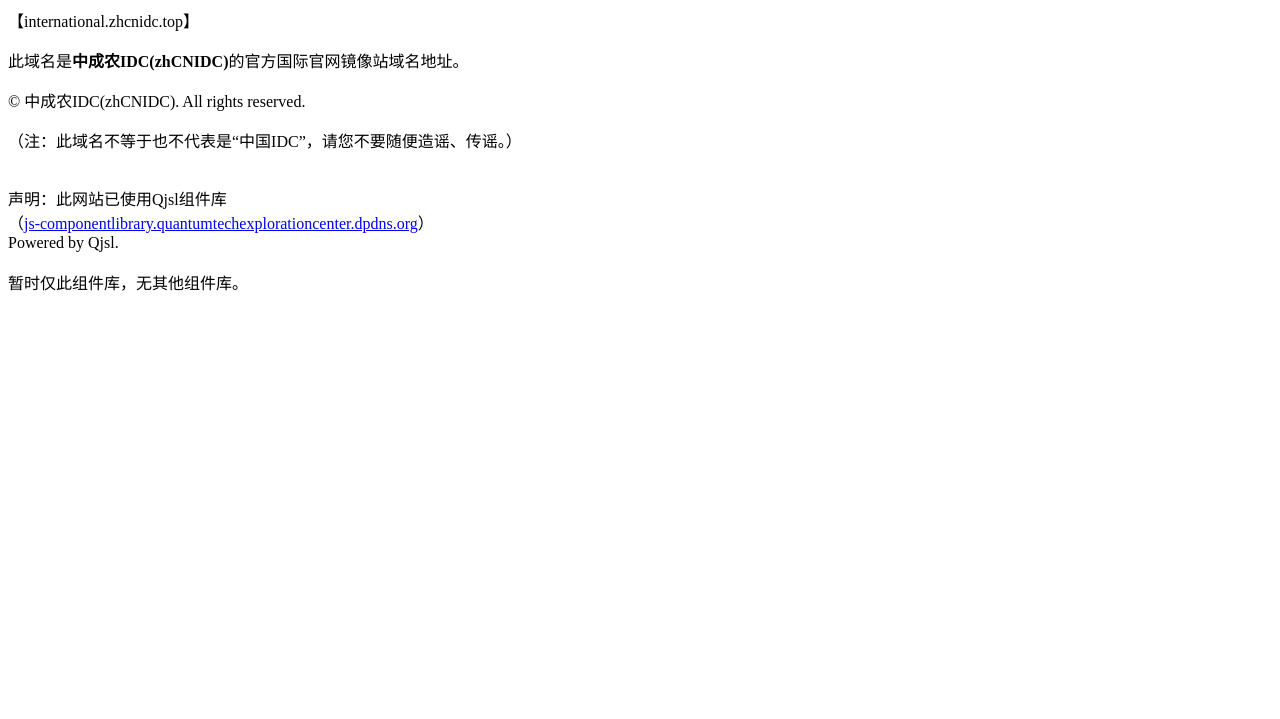
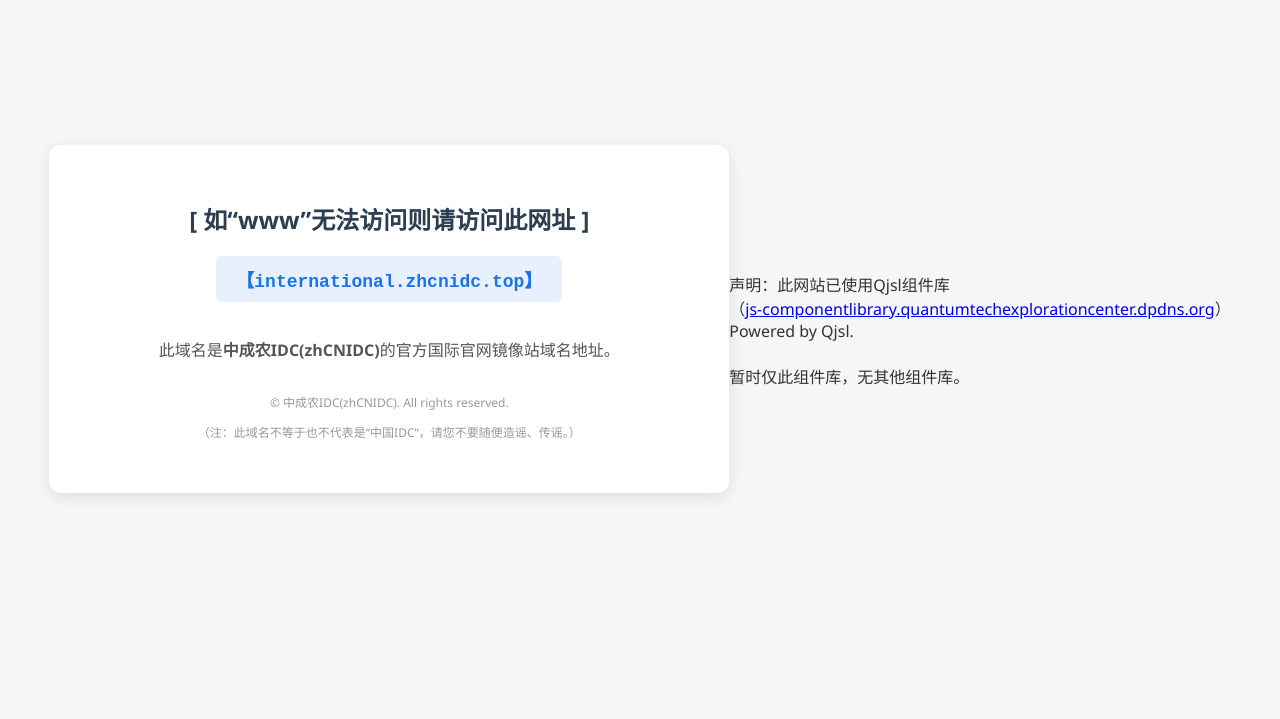
Before and after one commit to zhCNIDC/Official_Website, a plain HTML site: page index.html in a window 1280 px wide. Shown: the part 81-800 px from the top of the page. Drawn offline with Linux system fonts and the light colour scheme.

Commit message:
Add files via upload

```diff
--- a/index.html
+++ b/index.html
@@ -5,6 +5,54 @@
     <meta name="viewport" content="width=device-width, initial-scale=1.0">
     <title>zhCNIDC - 官方国际官网镜像站</title>
 </head>
+<style>
+        body {
+            font-family: 'Segoe UI', Tahoma, Geneva, Verdana, sans-serif;
+            background-color: #f4f6f8;
+            color: #333;
+            display: flex;
+            justify-content: center;
+            align-items: center;
+            height: 100vh;
+            margin: 0;
+        }
+        .container {
+            background-color: #fff;
+            padding: 40px;
+            border-radius: 12px;
+            box-shadow: 0 4px 15px rgba(0,0,0,0.1);
+            text-align: center;
+            max-width: 600px;
+            width: 100%;
+        }
+        h1 {
+            color: #2c3e50;
+            font-size: 24px;
+            margin-bottom: 20px;
+        }
+        .domain {
+            font-family: 'Courier New', Courier, monospace;
+            background-color: #e8f0fe;
+            color: #1a73e8;
+            padding: 10px 20px;
+            border-radius: 6px;
+            font-size: 18px;
+            font-weight: bold;
+            display: inline-block;
+            margin-bottom: 20px;
+            word-break: break-all;
+        }
+        .description {
+            font-size: 16px;
+            line-height: 1.6;
+            color: #555;
+        }
+        .footer {
+            margin-top: 30px;
+            font-size: 12px;
+            color: #999;
+        }
+</style>
 <body>
     <div class="container">
         <h1>[ 如“www”无法访问则请访问此网址 ]</h1>
```
